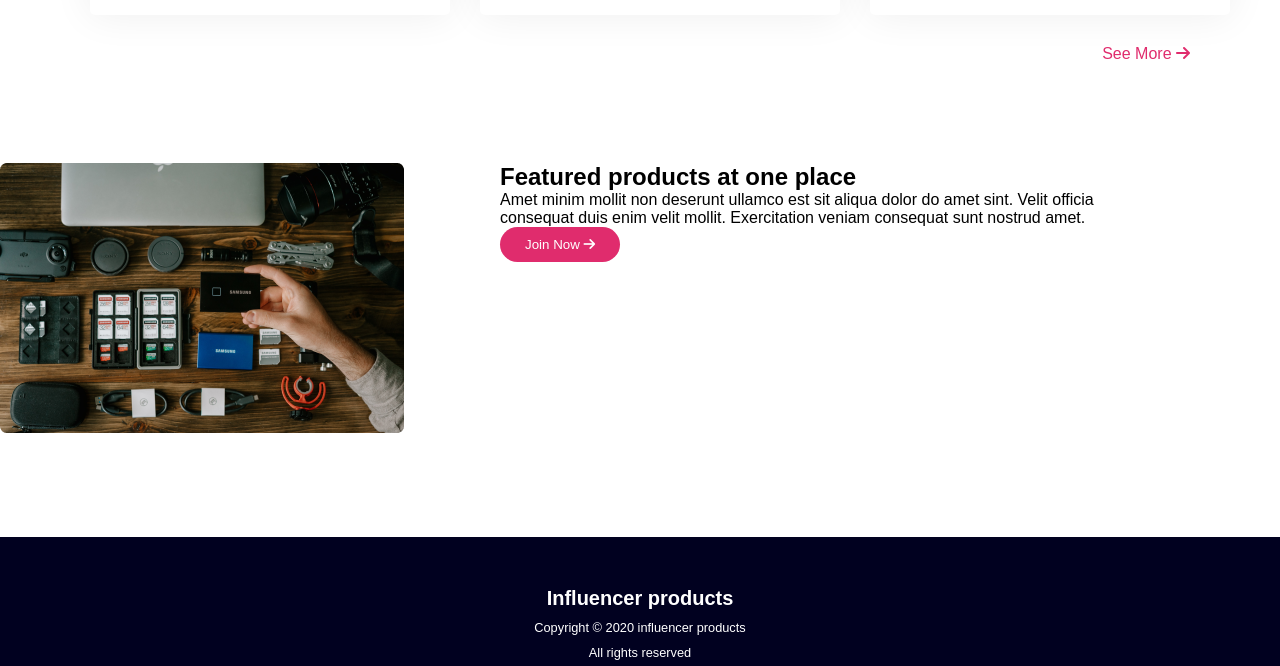
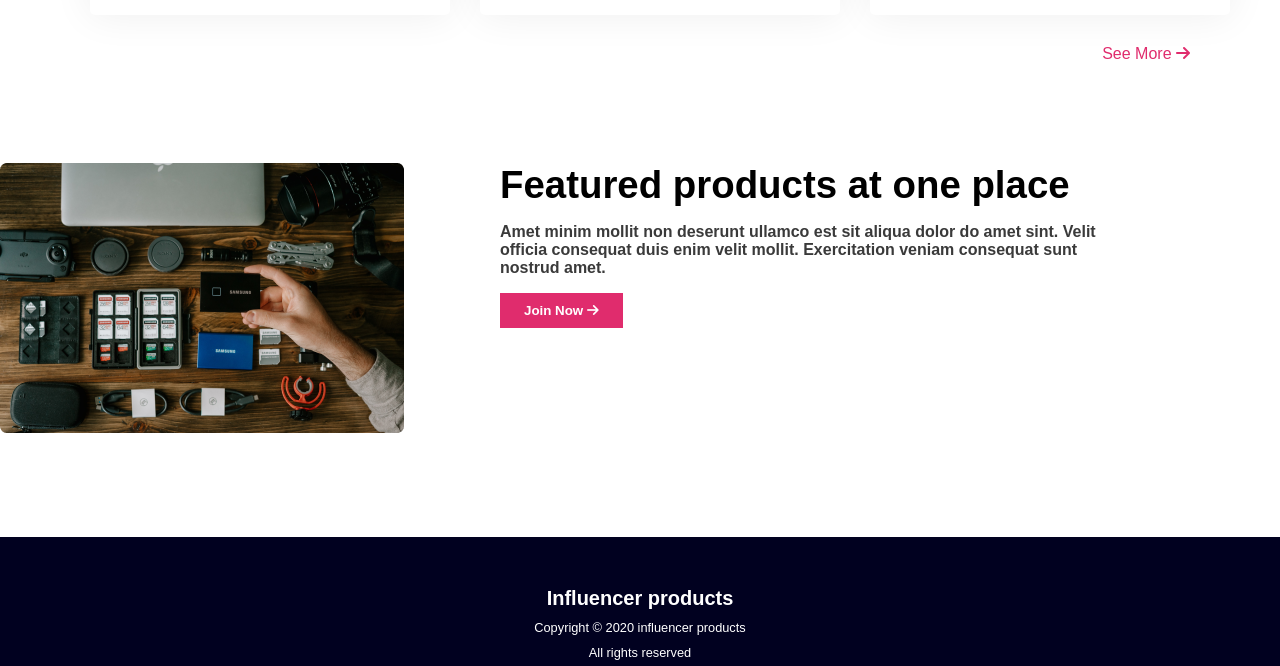
Before and after one commit to Mahamudur10/influencer-gear-project, a plain HTML site: page index.html in a window 1280 px wide. Shown: the part 2431-3097 px from the top of the page. Drawn offline with Linux system fonts and the light colour scheme.

Commit message:
Update feature section

```diff
--- a/Styles/style.css
+++ b/Styles/style.css
@@ -146,7 +146,23 @@ header,.feature-product{
 .feature-right-text{
     width: 610px;
 }
-
+.feature-right-title{
+    columns: #0A0826;
+    font-size: 2.40rem;
+    font-weight: 600;
+}
+.feature-right-description{
+    font-size: 1rem;
+    font-weight: 600;
+    margin: 16px 0px;
+}
+.secondary-btn{
+    padding: 10px 24px;
+    background-color: #E02C6D;
+    border: none;
+    color: #FFFFFF;
+    font-weight: 600;
+}
 /* footer */
 footer{
     background-color: rgb(1, 1, 32);
--- a/index.html
+++ b/index.html
@@ -219,10 +219,10 @@
                 <img src="images/gear.png" alt="">
             </div>
             <div class="feature-right-text">
-                <h2>Featured products at one place</h2>
-                <p>Amet minim mollit non deserunt ullamco est sit aliqua dolor do amet sint. Velit officia consequat
+                <h2 class="feature-right-title">Featured products at one place</h2>
+                <p class="feature-right-description primary-color">Amet minim mollit non deserunt ullamco est sit aliqua dolor do amet sint. Velit officia consequat
                     duis enim velit mollit. Exercitation veniam consequat sunt nostrud amet.</p>
-                <button class="prmary-btn">Join Now <i class="fa-solid fa-arrow-right"></i></button>
+                <button class="secondary-btn ">Join Now <i class="fa-solid fa-arrow-right"></i></button>
             </div>
         </section>
     </main>
```
